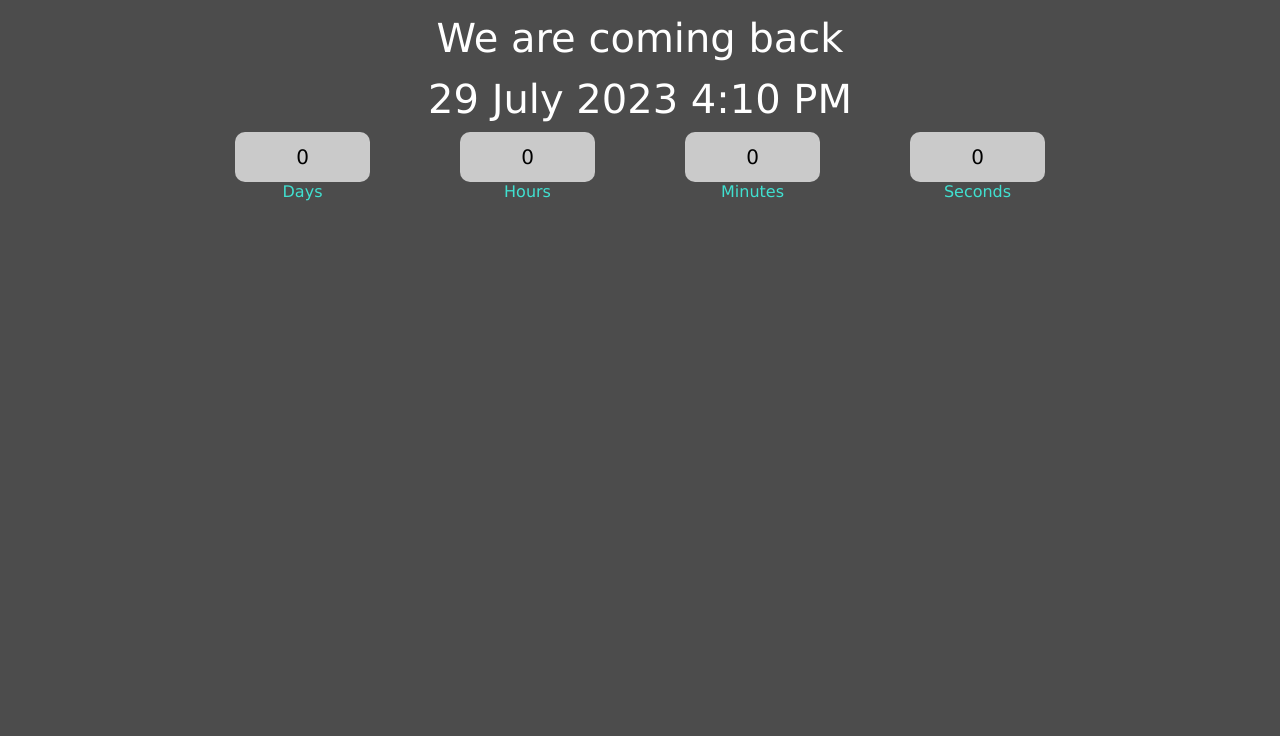
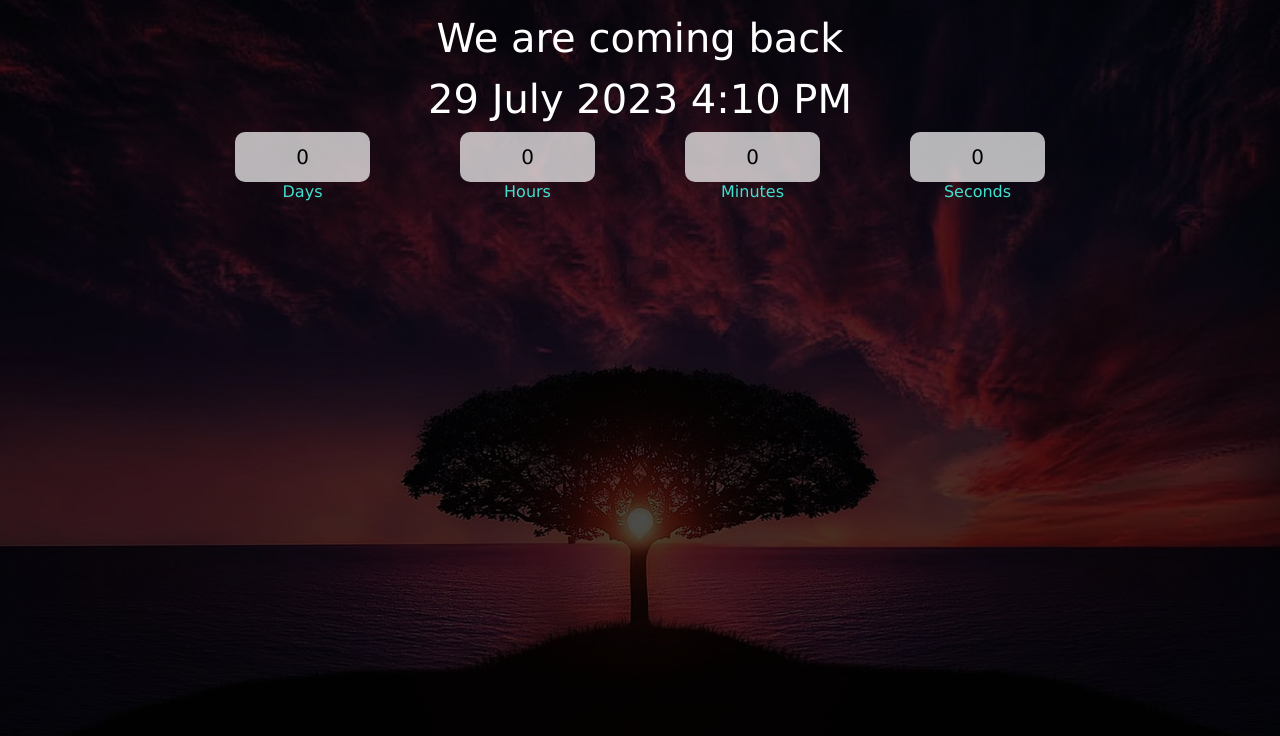
Before and after one commit to imaayush06/JavaScript-Projects, a plain HTML site: page index.html in a window 1280 px wide. Drawn offline with Linux system fonts and the light colour scheme.

Commit message:
Update custom.css

```diff
--- a/custom.css
+++ b/custom.css
@@ -8,7 +8,7 @@
 .main{
     width: 100%;
     height: 100vh;
-    background: url('../image/tree.jpg') center center;
+    background: url('tree.jpg') center center;
     background-size: cover;
 }
 .overlay {
```
